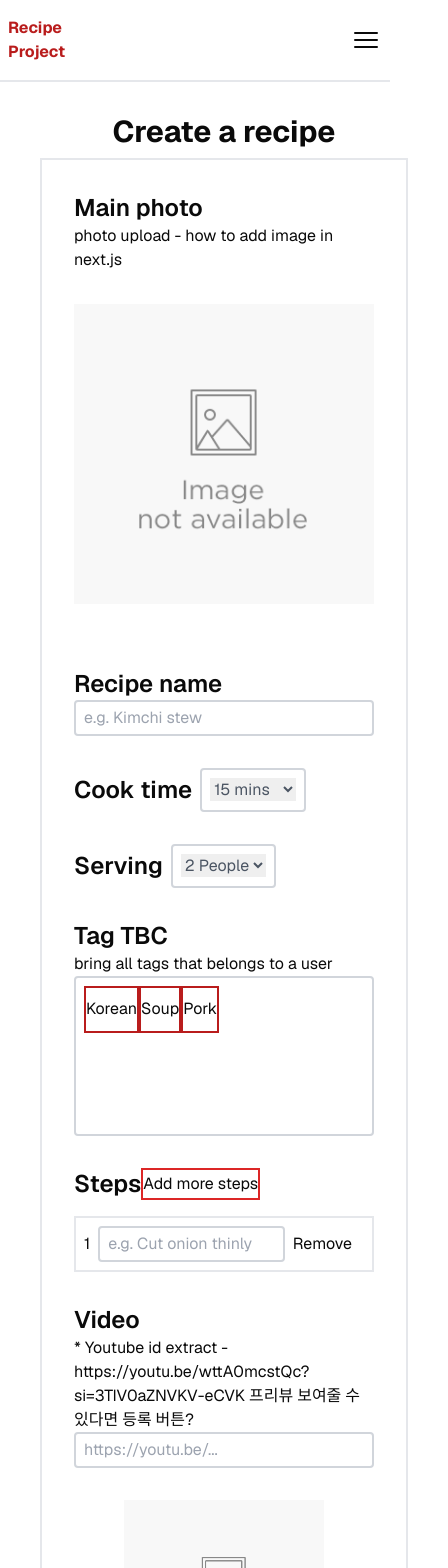
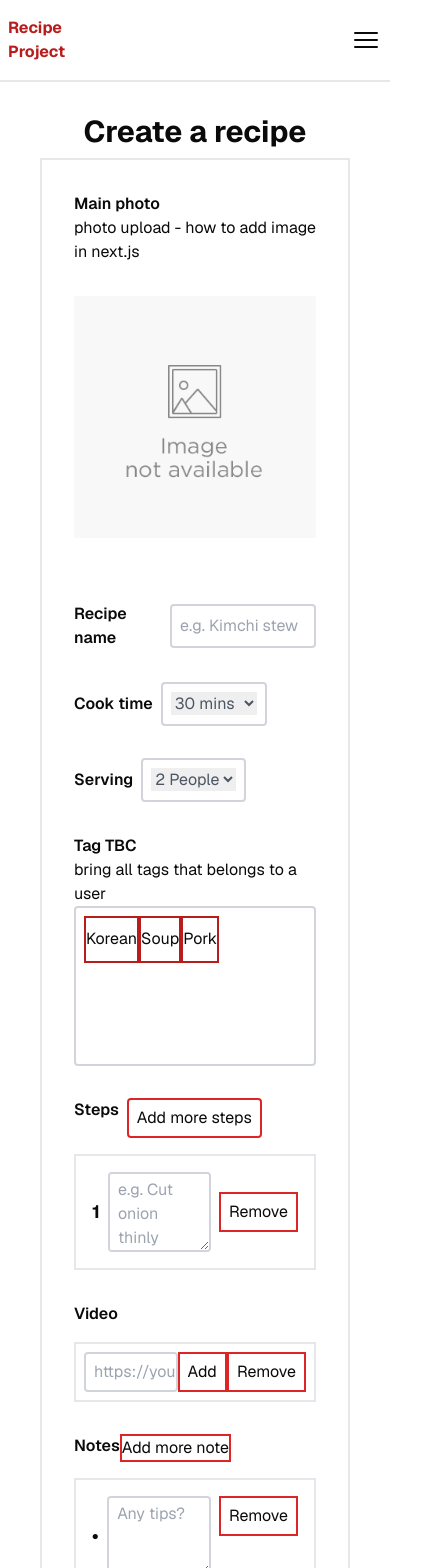
Before and after one commit to day-lee/recipe-project, a Next.js app: page /recipes/new-test in a window 390 px wide. Shown: the top 1568 px of the page, 448 px wide, since content can reach past the window. Built offline with nearby package versions, Linux system fonts and the light colour scheme.

Commit message:
Add video preview

```diff
--- a/app/(routes)/recipes/[detail_recipe_id]/page.tsx
+++ b/app/(routes)/recipes/[detail_recipe_id]/page.tsx
@@ -44,8 +44,8 @@ if (recipeIngredientError) {
                 <div className='border-2 border-gray-200 w-[300px] sm:w-[400px] md:w-[500px] lg:w-[600px] p-2 lg:p-8 my-4'>
                     <div className='my-4 p-2'>
                         <ul className='flex flex-col'>
-                            {steps.map((item: Step) => <li className='flex flex-row' key={item.id}><div className='pr-4'>{item.id}.</div>
-                                                       <div className='mr-8'>{item.desc}</div></li> )}
+                            {steps.map((item: Step) => <li className='flex flex-row' key={item.id}><div className='pr-4 my-2'>{item.id}.</div>
+                                                       <div className='mr-8 my-2'>{item.desc}</div></li> )}
                         </ul>
                     </div>
                 </div>
--- a/app/(routes)/recipes/components/Ingredients.tsx
+++ b/app/(routes)/recipes/components/Ingredients.tsx
@@ -27,7 +27,7 @@ return(
         <div className='font-semibold text-2xl'>Ingredients</div>
         <div className='mr-4'>
             <select className='border border-gray-300 rounded p-2' value={selectedValue} onChange={(e) => handleSelect(e)}>
-                <option value=""> Serving</option>
+                <option value="1"> Serving</option>
                 <option value="1">1 Person</option>
                 <option value="2">2 People</option>
                 <option value="3">3 People</option>
--- a/app/(routes)/recipes/components/NewRecipeForm.tsx
+++ b/app/(routes)/recipes/components/NewRecipeForm.tsx
@@ -1,43 +1,77 @@
 'use client';
 
-import { useForm, useFieldArray } from 'react-hook-form'
+import { useForm, getValues, useFieldArray } from 'react-hook-form'
 import { useState, useActionState } from 'react';
 
 import Image from 'next/image'
 import fallbackImg from '../../../assets/unavailable.png'
-import { FormData } from '@/app/types/types'
+import { FormData, VideoState } from '@/app/types/types'
 import { extractVideoId } from '@/utils/utils'
 import { createRecipeAction, submitForm, FormState } from "@/app/actions";
 
+const videoErrorMsg = 'Please check the YouTube video URL.'
+const videoDefaultValues: VideoState = {
+    videoId: '',
+    isVideoValid: false,
+    errorMessage: ''
+}
+
 export function NewRecipeForm() {
     const [isSubmitting, setIsSubmitting] = useState(false)
-    const { register, control, handleSubmit, formState: { errors }} = useForm<FormData>({
+    const [video, setVideo] = useState<VideoState>(videoDefaultValues)
+    const { register, control, handleSubmit, getValues, resetField, formState: { errors }} = useForm<FormData>({
         defaultValues: {
             recipe_name: '',
-            duration: 15,
+            duration: 30,
             serving: 2,
             steps: [{id: 1, photo_id: 1, desc: "" }],
             img_link: "",
             external_link: "",
             note: "",
+            // main_ingredient_amount: "" ,
             // main_ingredient_name: "",
-            // main_ingredient_amount: "" ,
             // main_ingredient_unit: ""
         }
     });
     // const initialState: FormState = { message: ''};
     // const [state, formAction, pending] = useActionState(submitForm, initialState);
 
+    const addThumbnail = () => {
+        const externalVideoLink = getValues("external_link")
+        const id = extractVideoId(externalVideoLink)
+        if (id){
+            setVideo({
+                videoId: id,
+                isVideoValid: true,
+                errorMessage: ''
+            })
+        } else {
+            setVideo({
+                videoId: '',
+                isVideoValid: false,
+                errorMessage: videoErrorMsg
+            })
+        }
+    }
+    const removeThumbnail = () => {
+        resetField("external_link");
+        setVideo({
+            videoId: '',
+            isVideoValid: false,
+            errorMessage: ''
+        })
+    }
+
     const onSubmit = async (data:FormData) => {
         try {
             setIsSubmitting(true)
             const payload = {
-              img_link: "img-link", // static or real file upload logic
-              created_user_id: 2,   // from session
+              img_link: "img-link",
+              created_user_id: 2,
               recipe_name: data.recipe_name,
               duration: data.duration || 15,
               serving: data.serving || 1,
-              external_link: extractVideoId(data.external_link),
+              external_link: extractVideoId(data.external_link) ?? "",
               steps: data.steps.map((step, idx) => ({
                 id: idx + 1,
                 desc: step.desc,
@@ -65,20 +99,20 @@ export function NewRecipeForm() {
         name: "steps"
     })
     return (
-    <main className='min-h-screen flex flex-col m-2 p-8 lg:m-10 items-center border-2 border-gray-200'>
-        <form onSubmit={handleSubmit(onSubmit)} >
+    <main className='min-h-screen lg:min-w-[800px] flex flex-col m-2 p-8 lg:m-10 items-center border-2 border-gray-200'>
+        <form className='lg:min-w-[600px]' onSubmit={handleSubmit(onSubmit)} >
             <section>
-                <p className='font-semibold text-2xl'>Main photo</p>
+                <p className='font-semibold lg:text-2xl'>Main photo</p>
                 photo upload - how to add image in next.js
                 <div className='flex items-center justify-center'>
                     <Image className="m-8" src={fallbackImg} alt='fallbackImg' width={300} height={150}/>
                 </div>
             </section>
             <section>
-                <div className='my-8'>
-                    <p className='font-semibold text-2xl'>Recipe name</p>
+                <div className='my-8 flex flex-row items-center'>
+                    <p className='font-semibold lg:text-2xl'>Recipe name</p>
                     <label htmlFor="recipeName"></label>
-                    <input className='border-2 w-full border-gray-300 pl-2 py-1 rounded-sm'
+                    <input className='border-2 w-2/3 ml-2 border-gray-300 p-2 rounded-sm'
                     id="name" type="text" placeholder="e.g. Kimchi stew"
                     {...register('recipe_name', {required: 'Recipe name is required'})}/>
                 {errors.recipe_name && (
@@ -88,7 +122,7 @@ export function NewRecipeForm() {
             </section>
             <section>
                 <div className='flex items-center my-8'>
-                    <p className='font-semibold text-2xl'>Cook time</p>
+                    <p className='font-semibold lg:text-2xl'>Cook time</p>
                     <div className='text-gray-600 ml-2 border-2 border-gray-300 rounded-sm p-2'>
                         <select id="duration" {...register('duration', {required: 'Please select cook time'})}>
                             {/* <option value="">Cook time</option> */}
@@ -103,7 +137,7 @@ export function NewRecipeForm() {
             </section>
             <section>
             <div className='flex items-center my-8'>
-                    <p className='font-semibold text-2xl'>Serving</p>
+                    <p className='font-semibold lg:text-2xl'>Serving</p>
                     <div className='text-gray-600 ml-2 border-2 border-gray-300 rounded-sm p-2'>
                         <select id="serving" {...register('serving', {required: 'Please select serving'})}>
                         {/* <option value="">Serving</option> */}
@@ -118,7 +152,7 @@ export function NewRecipeForm() {
             </section>
             <section>
                 <div className='my-8 '>
-                <p className='font-semibold text-2xl'>Tag TBC</p>
+                <p className='font-semibold lg:text-2xl'>Tag TBC</p>
                      bring all tags that belongs to a user
                      <div className='flex flex-row border-2 border-gray-300 rounded-sm p-2 w-full h-40'>
                         <button className='border-2 h-1/3 border-red-700'>Korean</button>
@@ -131,11 +165,11 @@ export function NewRecipeForm() {
             </section>
             {/* <section>
             <div className='my-8'>
-                <p className='font-semibold text-2xl'>Ingredients</p>
+                <p className='font-semibold lg:text-2xl'>Ingredients</p>
                 ingredients form - dynamically adding new inputs
                 <div className='my-4'>
                     <div className='flex flex-row'>
-                    <p className='font-semibold text-2xl'>Main</p>
+                    <p className='font-semibold lg:text-2xl'>Main</p>
                     <button className='border-2 border-red-600'> Add more ingredients </button>
                     </div>
                     <div className='border-2 border-gray-300 rounded-sm p-2'>
@@ -171,7 +205,7 @@ export function NewRecipeForm() {
                 </div>
                 <div className='my-4'>
                     <div className='flex flex-row'>
-                    <p className='font-semibold text-2xl'>Optional</p>
+                    <p className='font-semibold lg:text-2xl'>Optional</p>
                     <button className='border-2 border-red-600'> Add more ingredients </button>
                     </div>
                     <div className='border-2 border-gray-300 rounded-sm p-2'>
@@ -198,7 +232,7 @@ export function NewRecipeForm() {
                 </div>
                 <div className='my-4'>
                     <div className='flex flex-row'>
-                    <p className='font-semibold text-2xl'>Sauce</p>
+                    <p className='font-semibold lg:text-2xl'>Sauce</p>
                     <button className='border-2 border-red-600'> Add more ingredients </button>
                     </div>
                     <div className='border-2 border-gray-300 rounded-sm p-2'>
@@ -227,55 +261,73 @@ export function NewRecipeForm() {
             </section>      */}
             <section >
                 <div className='flex flex-row'>
-                    <p className='font-semibold text-2xl'>Steps</p>
+                    <p className='font-semibold lg:text-2xl'>Steps</p>
                     <button type="button"
                             onClick={() => append({ id: 0, photo_id: 0, desc:""})}
-                            className='border-2 border-red-600'> Add more steps</button>
+                            className='border-2 border-red-600 px-2 h-10 mx-2 rounded-sm'> Add more steps</button>
                 </div>
-                <div className='border-2 border-gray-200 w-[300px] sm:w-[400px] md:w-[500px] lg:w-[600px] p-2 lg:p-8 my-4'>
+                <div className='border-2 border-gray-200 p-2 lg:p-4 my-4'>
                 {fields.map((field, index) => (
-                    <div key={field.id} className='flex flex-row'>
-                        <div className='flex items-center'>{index + 1}</div>
-                        <input
+                    <div key={field.id} className='flex flex-row m-2 items-center'>
+                        <div className='flex items-center w-2 font-bold text-lg'>{index + 1}</div>
+                        <textarea
+                            maxLength={150}
                             placeholder="e.g. Cut onion thinly"
                             {...register(`steps.${index}.desc` as const)}
-                            className='border-2 border-gray-300 mx-2 px-2 py-1 rounded-sm w-2/3'/>
-                        <button type="button" onClick={() => remove(index)}> Remove</button>
+                            className='border-2 border-gray-300 mx-2 px-2 py-1 rounded-sm w-full h-16 resize-y min-h-20 max-h-32'/>
+                        <button type="button" className='border-2 border-red-600 px-2 h-10' onClick={() => remove(index)}> Remove</button>
                     </div>
                 ))}
                 </div>
             </section>
             <section>
                 <div className='my-8'>
-                    <p className='font-semibold text-2xl'>Video</p>
-                    <div className='flex flex-col justify-center items-center'>
-                    {/* <div className="flex justify-center border-2 border-gray-200 w-[300px] sm:w-[400px] md:w-[500px] lg:w-[600px] lg:h-[350px] p-2 lg:p-8 my-4"> */}
-                        <p> * Youtube id extract - https://youtu.be/wttA0mcstQc?si=3TIV0aZNVKV-eCVK
-                        프리뷰 보여줄 수 있다면 등록 버튼? </p>
+                    <p className='font-semibold lg:text-2xl'>Video</p>
+                    <div className='flex flex-col justify-center border-2 border-gray-200 p-2 lg:p-4 my-4'>
+                        <div className='flex'>
                         <input id="external_link"
-                        // {...register('img_link', {required: 'Video link is required'})}
-                        {...register('external_link')}
-                         className='border-2 w-full border-gray-300 pl-2 py-1 rounded-sm' type="text" placeholder="https://youtu.be/..." />
-                        <Image className="m-8" src={fallbackImg} alt='fallbackImg' width={200} height={150}/>
+                            type="text"
+                            {...register('external_link')}
+                            className='border-2 w-full border-gray-300 pl-2 py-1 rounded-sm' placeholder="https://youtu.be/..." />
+                            <button type="button" className='border-2 border-red-600 px-2 h-10' onClick={(addThumbnail)}> Add</button>
+                            <button type="button" className='border-2 border-red-600 px-2 h-10' onClick={removeThumbnail}> Remove</button>
+                        </div>
+                        <div className='flex justify-center'>
+                        { video.isVideoValid && (
+                            <div className='flex flex-col items-center'>
+                           <Image className="m-6" src={`https://img.youtube.com/vi/${video.videoId}/hqdefault.jpg`} alt='youtube thumbnail' width={300} height={150}/>
+                            <p className='font-medium'>YouTube video registered successfully!</p>
+                            </div>
+                        )}
+                        {!video.isVideoValid && video.errorMessage && (
+                            <div className='flex flex-col items-center'>
+                             <Image className="m-6" src={fallbackImg} alt='fallbackImg' width={200} height={150}/>
+                             <p className='text-red-600 font-medium'>{video.errorMessage}</p>
+                             </div>
+                        )}
+                        </div>
                     </div>
                 </div>
             </section>
-            <section >
+            <section>
                 <div className='flex flex-row'>
-                    <p className='font-semibold text-2xl'>Notes</p>
+                    <p className='font-semibold lg:text-2xl'>Notes</p>
                     <button className='border-2 border-red-600'> Add more note </button>
                 </div>
-                <div className="w-full">
+                <div className='border-2 border-gray-200 p-2 lg:p-4 my-4'>
                     {/* <div className='my-4 p-2'> {note.map((item:Note) => <li key={item.id}>{item.desc}</li>)} </div> */}
+                    <div className='flex flex-row m-2'>
+                    <div className='flex items-center w-4 font-bold text-lg'> • </div>
                     <label htmlFor="note"></label>
-                    <input
-                    // {...register('note', {required: 'Note is required'})}
+                    <textarea
+                     maxLength={100}
                     {...register('note')}
-                    className='border-2 w-full h-20 border-gray-300 pl-2 py-1 rounded-sm' type="textarea" id="note" placeholder="Any tips?" />
+                    className='border-2 w-full border-gray-300  mx-2 px-2 py-1 pl-2 rounded-sm resize-y min-h-20 max-h-24' id="note" placeholder="Any tips?" />
+                    <button type="button" className='border-2 border-red-600 px-2 h-10' onClick={() => remove(index)}> Remove</button>
+                </div>
                 </div>
             </section>
-
-            <div className='flex justify-between my-8 '>
+            <div className='flex justify-between my-8'>
                 <div>
                 <button className='border-2 border-red-600'>Cancel</button>
                 </div>
--- a/app/types/types.ts
+++ b/app/types/types.ts
@@ -60,3 +60,9 @@ export interface Recipe {
     // main_ingredient_amount: string;
     // main_ingredient_unit: string;
 }
+
+export interface VideoState {
+  videoId: string;
+  isVideoValid: boolean;
+  errorMessage: string;
+}
--- a/next.config.ts
+++ b/next.config.ts
@@ -10,6 +10,12 @@ const nextConfig: NextConfig = {
         pathname: '/recipe-book-food-photos/**',
         search: '',
       },
+      {
+        protocol: "https",
+        hostname: "img.youtube.com",
+        port: "",
+        pathname: "/vi/**",
+      },
     ],
   },
 };
--- a/utils/utils.ts
+++ b/utils/utils.ts
@@ -1,4 +1,5 @@
-export const extractVideoId = (url:string) => {
-    const urlObj = new URL(url);
-    return urlObj.pathname.slice(1)
-}
+export const extractVideoId = (url: string): string | null => {
+    const regExp = /(?:youtu\.be\/|youtube\.com\/(?:.*v=|v\/|embed\/))([^#&?]*).*/;
+    const match = url.match(regExp);
+    return match && match[1].length === 11 ? match[1] : null;
+  };
```
